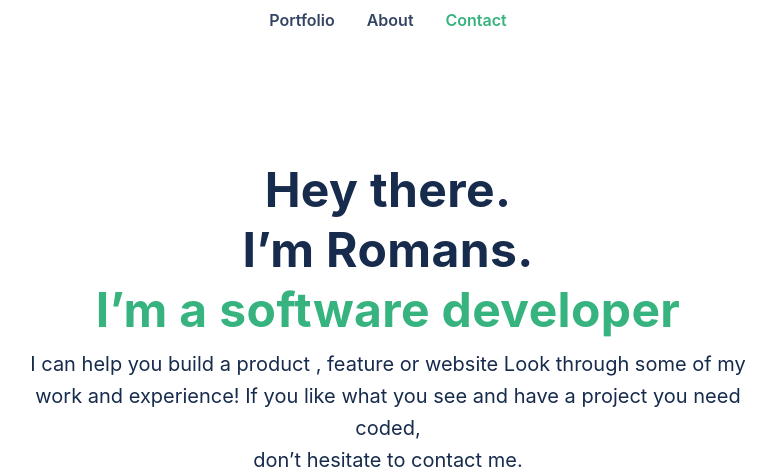
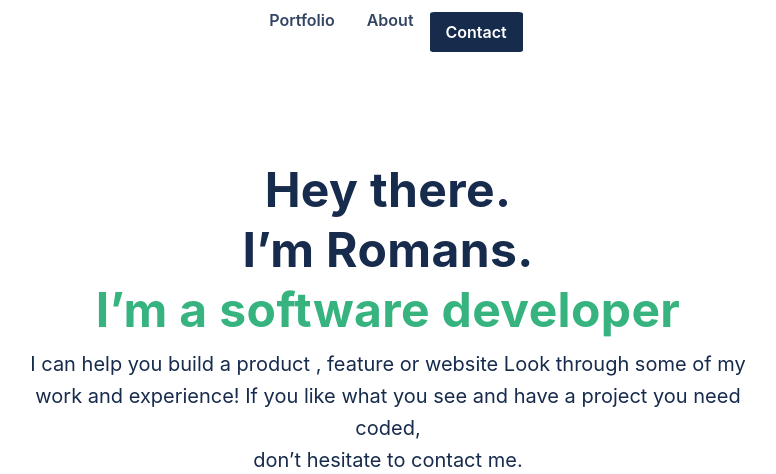
Before and after one commit to romans-adi/Portfolio, a website: page index.html in a window 1280 px wide. Shown: the top 474 px of the page, without its empty margins (252-1028 px from the left). Drawn offline with Linux system fonts and the light colour scheme.

Commit message:
Add styles for state active for nav-link on scrollspy

```diff
--- a/styles.scss
+++ b/styles.scss
@@ -86,9 +86,13 @@ $color-gray: #EBF0EE;
 
 .nav-link {
   color: $color-blue-light;
+  transition: all 1s ease-in;
 
   &.active {
-    color: $color-green;
+    color: #fff;
+    background-color: $color-blue;
+    border-radius: 5%;
+    margin-top: 0.75rem;
   }
 }
 
```
Also changed, not shown: assets/css/styles.css.
